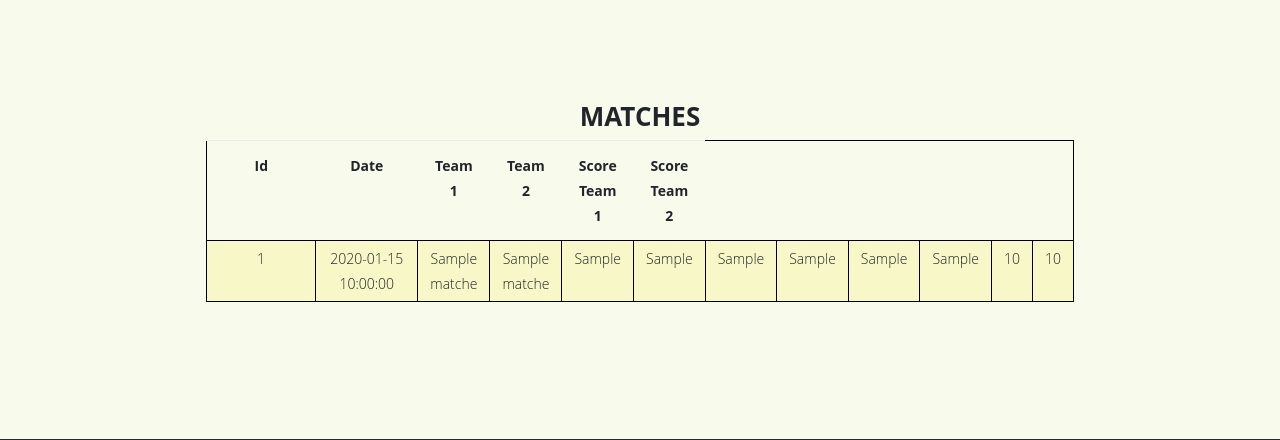
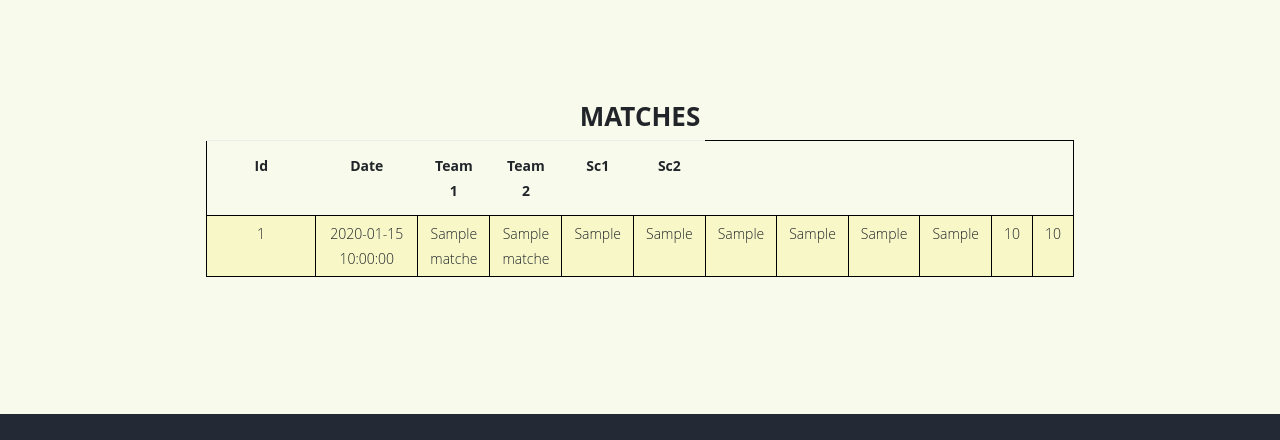
Before and after one commit to mariusz-tekiel/web-werrington-utd, a PHP site: page / in a window 1280 px wide. Shown: the part 2240-2680 px from the top of the page. Run offline with PHP 8.4, Linux system fonts and the light colour scheme; tables that the repository leaves empty or names only in its code hold one stand-in row (values such as "Sample post"); some libraries are stand-ins or nearby versions.

Commit message:
Before fix League Table

```diff
--- a/index.php
+++ b/index.php
@@ -231,7 +231,7 @@
     <h1>MATCHES</h1>
 <?php
 		echo "<table style='border: solid 1px black;' class='table' align='center'>";
-		echo "<tr><th>Id</th><th>Date</th><th>Team 1</th><th>Team 2</th><th>Score Team 1</th><th>Score Team 2</th></tr>";
+		echo "<tr><th>Id</th><th>Date</th><th>Team 1</th><th>Team 2</th><th>Sc1 </th><th>Sc2</th></tr>";
 		class TableRows extends RecursiveIteratorIterator {
 		     function __construct($it) {
 		         parent::__construct($it, self::LEAVES_ONLY);
```
Also changed, not shown: img/header-bg/bg_3.jpg, img/header-bg/bg_4.jpg.
